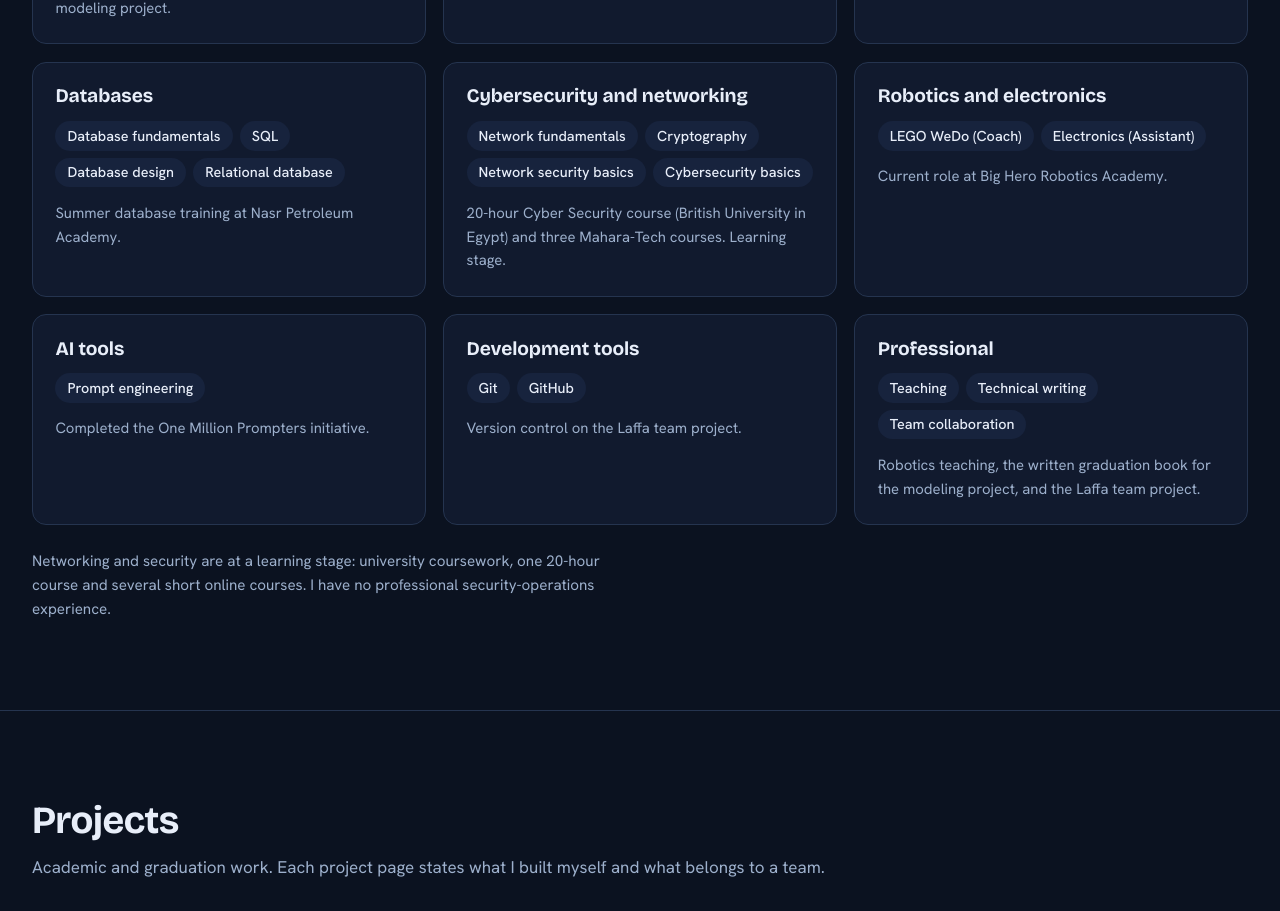
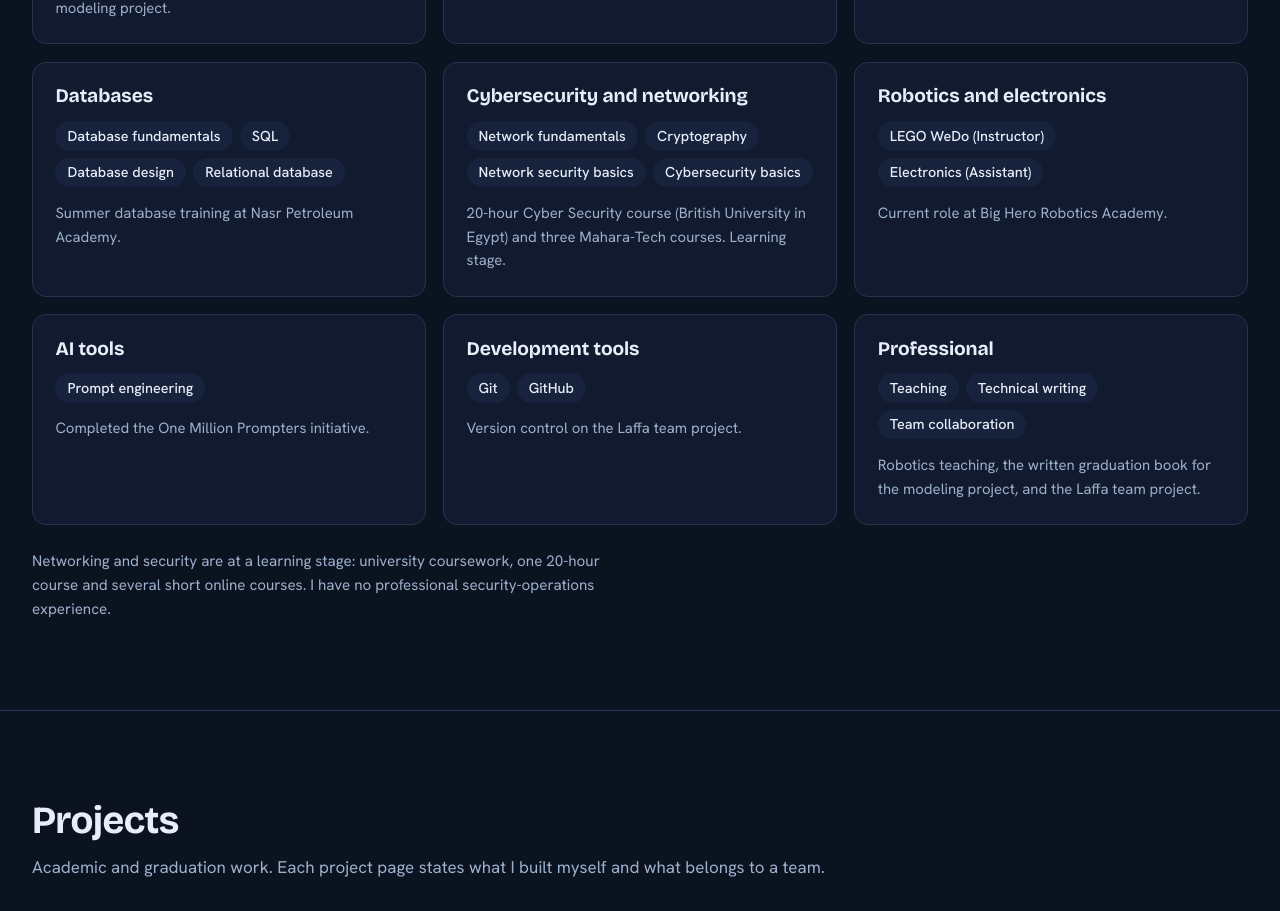
Before and after one commit to AhmedShosha3/Portfolio, a React (Vite) app: page / in a window 1280 px wide. Shown: the part 1740-2651 px from the top of the page. Built offline with nearby package versions, Linux system fonts and the light colour scheme.

Commit message:
Update portfolio.js

```diff
--- a/src/data/portfolio.js
+++ b/src/data/portfolio.js
@@ -80,7 +80,7 @@ export const data = {
     },
     {
       group: "Robotics and electronics",
-      items: ["LEGO WeDo (Coach)", "Electronics (Assistant)"],
+      items: ["LEGO WeDo (Instructor)", "Electronics (Assistant)"],
       evidence: "Current role at Big Hero Robotics Academy.",
     },
     {
```
